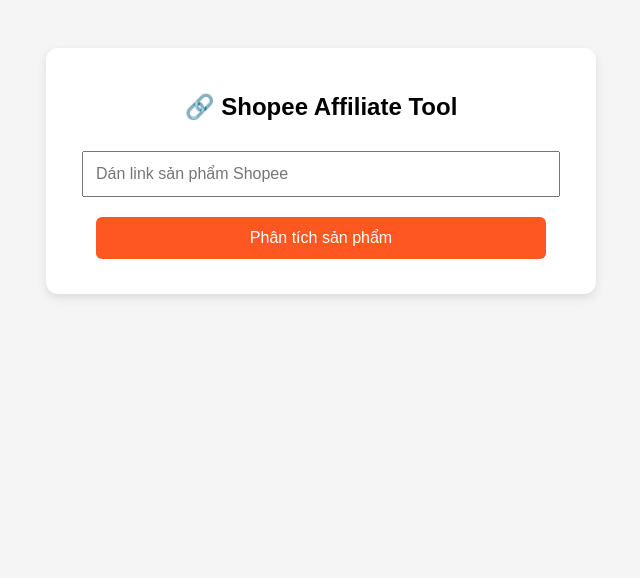
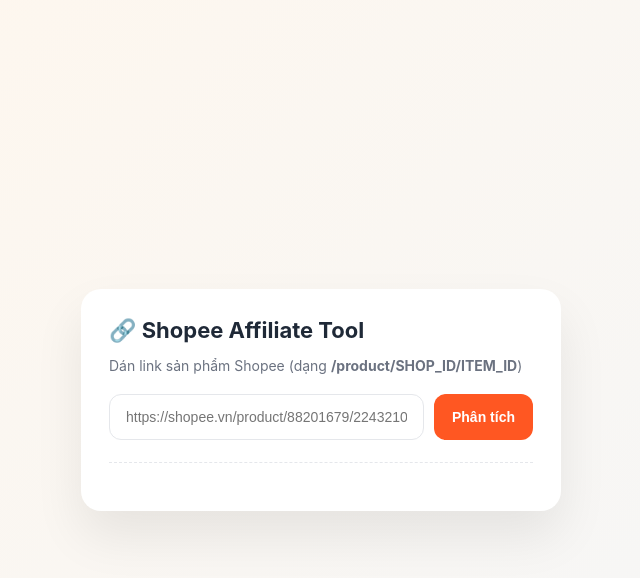
Before and after one commit to huutung1961/hoantienmuasam, a plain HTML site: page shopee.html in a window 1280 px wide. Shown: the whole page, without its empty margins (319-959 px from the left). Drawn offline with Linux system fonts and the light colour scheme.

Commit message:
Update shopee.html

```diff
--- a/shopee.html
+++ b/shopee.html
@@ -1,61 +1,154 @@
 <!DOCTYPE html>
 <html lang="vi">
 <head>
-  <meta charset="UTF-8">
+<meta charset="UTF-8" />
+<meta name="viewport" content="width=device-width, initial-scale=1.0"/>
 <title>Shopee Affiliate Tool</title>
+
 <style>
+:root {
+  --orange: #ff5722;
+  --bg: #f4f6f8;
+  --card: #ffffff;
+  --text: #1f2937;
+  --muted: #6b7280;
+}
+
+* {
+  box-sizing: border-box;
+}
+
 body {
-      font-family: Arial;
-      background: #f5f5f5;
-      padding: 40px;
-      text-align: center;
+  margin: 0;
+  font-family: Inter, system-ui, -apple-system, BlinkMacSystemFont, "Segoe UI", sans-serif;
+  background: linear-gradient(135deg, #fff7ed, #f4f6f8);
+  min-height: 100vh;
+  display: flex;
+  align-items: center;
+  justify-content: center;
+  color: var(--text);
 }
-    .box {
-      background: white;
-      max-width: 500px;
-      margin: auto;
-      padding: 25px;
+
+.card {
+  background: var(--card);
+  width: 100%;
+  max-width: 480px;
+  border-radius: 20px;
+  padding: 28px;
+  box-shadow: 0 25px 50px rgba(0,0,0,.08);
+}
+
+h1 {
+  margin: 0 0 8px;
+  font-size: 22px;
+  font-weight: 700;
+}
+
+.subtitle {
+  font-size: 14px;
+  color: var(--muted);
+  margin-bottom: 20px;
+}
+
+.input-group {
+  display: flex;
+  gap: 10px;
+}
+
+input {
+  flex: 1;
+  padding: 14px 16px;
   border-radius: 12px;
-      box-shadow: 0 4px 10px rgba(0,0,0,.1);
+  border: 1px solid #e5e7eb;
+  font-size: 14px;
+  outline: none;
 }
-    input, button {
-      width: 90%;
-      padding: 12px;
-      margin: 10px 0;
-      font-size: 16px;
+
+input:focus {
+  border-color: var(--orange);
 }
+
 button {
-      background: #ff5722;
+  border: none;
+  border-radius: 12px;
+  padding: 14px 18px;
+  font-size: 14px;
+  font-weight: 600;
+  cursor: pointer;
+  transition: all .2s ease;
+}
+
+.primary {
+  background: var(--orange);
   color: white;
-      border: none;
-      cursor: pointer;
-      border-radius: 6px;
 }
-    button:hover {
-      background: #e64a19;
+
+.primary:hover {
+  opacity: .9;
 }
+
+.secondary {
+  background: #10b981;
+  color: white;
+  width: 100%;
+  margin-top: 14px;
+}
+
+.result {
+  margin-top: 22px;
+  padding-top: 20px;
+  border-top: 1px dashed #e5e7eb;
+}
+
+.price {
+  color: #16a34a;
+  font-weight: 700;
+  font-size: 18px;
+}
+
 img {
-      max-width: 100%;
-      border-radius: 8px;
-      margin-top: 10px;
+  width: 100%;
+  margin-top: 14px;
+  border-radius: 14px;
 }
-    .price {
-      color: green;
-      font-weight: bold;
+
+.loading {
+  color: var(--muted);
+  font-size: 14px;
+}
+
+.error {
+  color: #dc2626;
+  font-size: 14px;
 }
 </style>
 </head>
 
 <body>
-  <div class="box">
-    <h2>🔗 Shopee Affiliate Tool</h2>
+<div class="card">
+  <h1>🔗 Shopee Affiliate Tool</h1>
+  <p class="subtitle">
+    Dán link sản phẩm Shopee (dạng <b>/product/SHOP_ID/ITEM_ID</b>)
+  </p>
 
-    <input id="link" placeholder="Dán link sản phẩm Shopee">
-    <button onclick="analyze()">Phân tích sản phẩm</button>
+  <div class="input-group">
+    <input
+      id="productLink"
+      placeholder="https://shopee.vn/product/88201679/22432100121"
+    />
+    <button class="primary" onclick="analyzeProduct()">
+      Phân tích
+    </button>
+  </div>
 
-    <div id="result"></div>
+  <div id="result" class="result"></div>
 
-    <button id="affiliateBtn" style="display:none" onclick="openAffiliate()">
+  <button
+    id="affiliateBtn"
+    class="secondary"
+    onclick="createAffiliate()"
+    style="display:none"
+  >
     👉 Tạo link Affiliate Shopee
   </button>
 </div>
@@ -63,38 +156,54 @@
 <script>
 let currentLink = "";
 
-async function analyze() {
-  const link = document.getElementById("link").value.trim();
-  if (!link.includes("shopee")) {
-    alert("Nhập link Shopee hợp lệ");
+async function analyzeProduct() {
+  const link = document.getElementById("productLink").value.trim();
+  const result = document.getElementById("result");
+
+  if (!/shopee\.vn\/product\/\d+\/\d+/.test(link)) {
+    result.innerHTML =
+      "<div class='error'>❌ Link không đúng định dạng</div>";
     return;
   }
 
   currentLink = link;
-  document.getElementById("result").innerHTML = "⏳ Đang xử lý...";
+  result.innerHTML =
+    "<div class='loading'>⏳ Đang phân tích sản phẩm...</div>";
 
-  const res = await fetch(`/api/get-product?url=${encodeURIComponent(link)}`);
+  try {
+    const res = await fetch("/api/get-product", {
+      method: "POST",
+      headers: { "Content-Type": "application/json" },
+      body: JSON.stringify({ url: link })
+    });
+
     const data = await res.json();
 
     if (data.error) {
-    document.getElementById("result").innerHTML = "❌ Lỗi";
+      result.innerHTML =
+        "<div class='error'>❌ " + data.error + "</div>";
       return;
     }
 
-  document.getElementById("result").innerHTML = `
-    <h3>${data.name}</h3>
-    <p class="price">Giá: ${data.price.toLocaleString()}đ</p>
-    <p>Hoa hồng ước tính: ${data.commission.toLocaleString()}đ</p>
-    ${data.images[0] ? `<img src="${data.images[0]}">` : ""}
+    result.innerHTML = `
+      <h3>${data.title}</h3>
+      <div class="price">${data.price.toLocaleString()}đ</div>
+      <p>Hoa hồng ước tính: <b>${data.commission.toLocaleString()}đ</b></p>
+      ${data.image ? `<img src="${data.image}" />` : ""}
     `;
 
     document.getElementById("affiliateBtn").style.display = "block";
+
+  } catch (e) {
+    result.innerHTML =
+      "<div class='error'>❌ Không thể lấy dữ liệu</div>";
+  }
 }
 
-function openAffiliate() {
-  const encoded = encodeURIComponent(currentLink);
+function createAffiliate() {
   window.open(
-    `https://affiliate.shopee.vn/offer/product?url=${encoded}`,
+    "https://affiliate.shopee.vn/offer/product?url=" +
+      encodeURIComponent(currentLink),
     "_blank"
   );
 }
```
Lines whose indentation alone changed are shown as unchanged.
